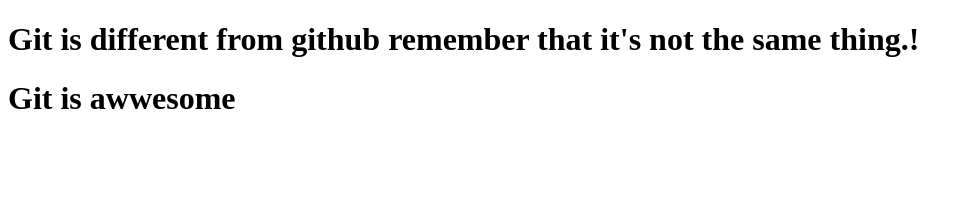
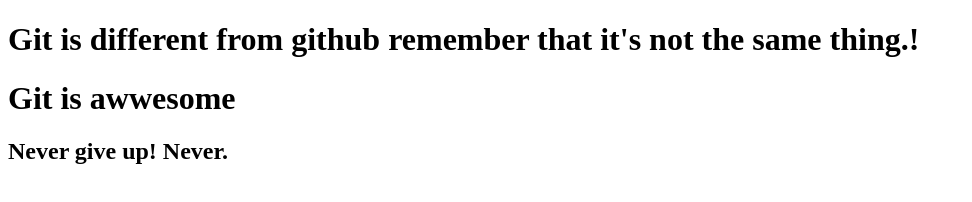
Before and after one commit to SaadRizwanKhan/MySampleApp, a plain HTML site: page index.html in a window 1280 px wide. Shown: the whole page, without its empty margins (0-972 px from the left). Drawn offline with Linux system fonts and the light colour scheme.

```diff
--- a/index.html
+++ b/index.html
@@ -10,5 +10,6 @@
 <body>
     <h1>Git is different from github remember that it's not the same thing.!</h1>
     <h1>Git is awwesome</h1>
+    <h2>Never give up! Never.</h2>
 </body>
 </html>
```
Also changed, not shown: loginForm.html (added).
